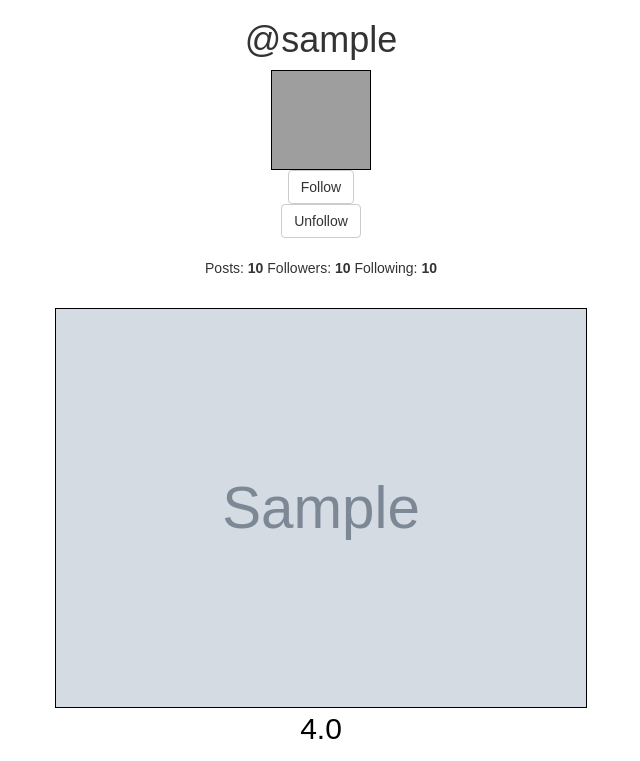
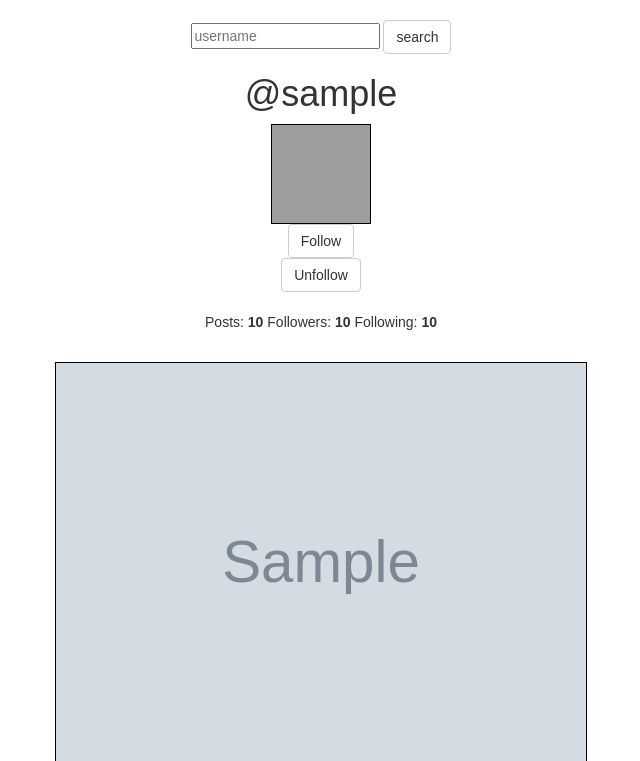
Before and after one commit to rmhklarenaar/ratemypet, a Flask app: template templates/userpage.html in a window 1280 px wide. Shown: the part 52-813 px from the top of the page, without its empty margins (319-959 px from the left). Before the commit the page ends 791 px from the top, so only its background shows below. Run offline with Flask 2, Linux system fonts and the light colour scheme; the template is opened without the code that fills it: most values are stand-ins (such as "Sample title", 1, 10 or a date in 2020); grey boxes marked "Sample" are stand-in pictures; some libraries are stand-ins or nearby versions; grey boxes are pictures that could not be loaded.

Commit message:
html search functie

```diff
--- a/application.py
+++ b/application.py
@@ -229,7 +229,7 @@ def feed():
         user_id = picture_info[0]["id"]
         photo_id = int(picture_info[0]["photo_id"])
         if none_left() == 1:
-            return apology ("all out of photo's")
+            return apology ("All out of photo's!")
         elif history_check(photo_id) == 2:
             select_picture = False
         if request.form.get("check_comment") == "True":
--- a/templates/userpage.html
+++ b/templates/userpage.html
@@ -5,6 +5,10 @@
 {% endblock %}
 
 {% block main %}
+    <form method="post">
+        <input type="text" name="username" placeholder="username" maxlength="30">
+        <button class="btn btn-default" type="submit" name="search">search</button>
+    </form>
 
     <h1>@{{username}}</h1><img src="{{profile_pic}}" alt="profile picture" style="height: 100px; width: 100px;"/>
     <br/>
```
Also changed, not shown: static/profile_pic/0_copy.jpg (added), static/uploads/1_1.jpg (added), static/uploads/3_1.jpg (added), static/uploads/5_1.jpg (added).
